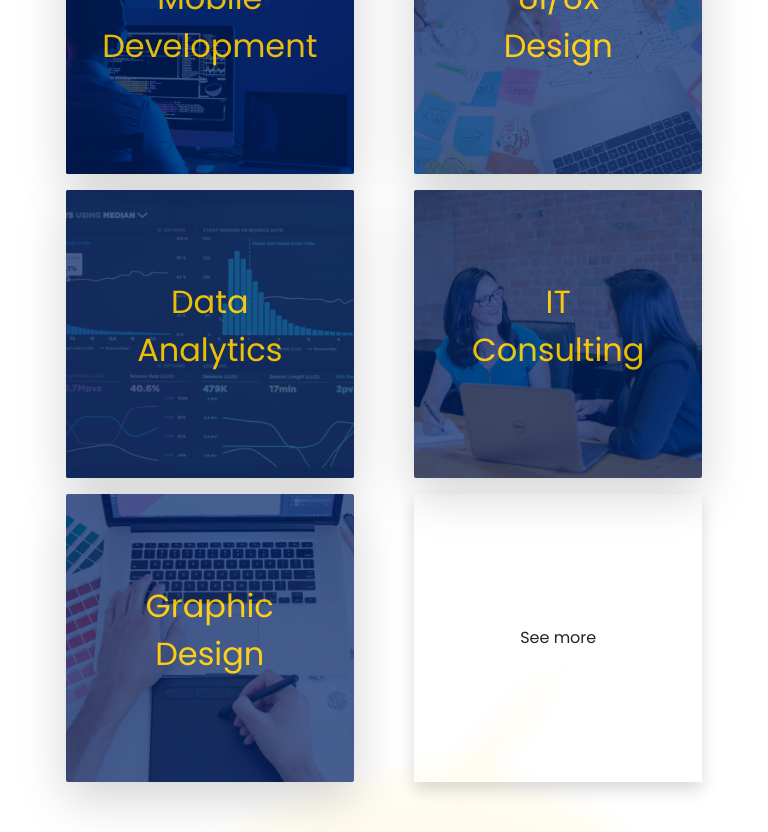
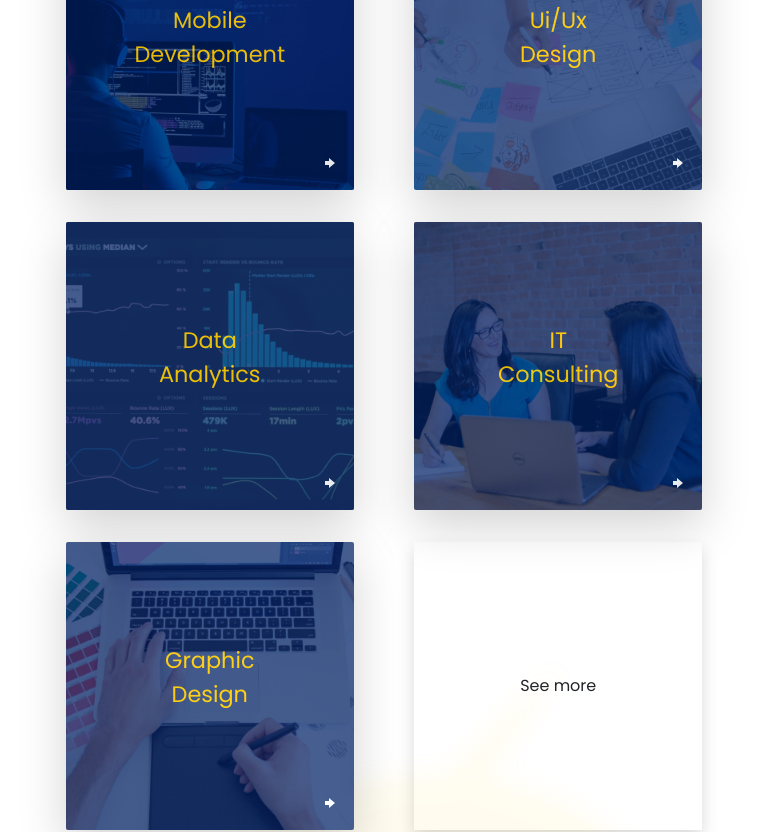
Before and after one commit to Tulipreactjsmain/stardelite, a Next.js app: page / in a window 768 px wide. Shown: the part 2080-2912 px from the top of the page. Built offline with nearby package versions, Linux system fonts and the light colour scheme.

Commit message:
fix Services box responsive state

```diff
--- a/components/Services.jsx
+++ b/components/Services.jsx
@@ -1,8 +1,10 @@
-import React, { useState } from "react";
+import React, { useState, useEffect } from "react";
 import { Image, Row, Col } from "react-bootstrap";
+import { GoArrowRight } from "react-icons/go";
 
 export default function Services() {
   const [isMouseIn, setIsMouseIn] = useState(null);
+  const [viewWidth, setViewWidth] = useState(0);
 
   const services = [
     {
@@ -57,7 +59,16 @@ export default function Services() {
       </React.Fragment>
     ));
 
-  console.log(isMouseIn);
+  useEffect(() => {
+    const vw = Math.max(
+      document.documentElement.clientWidth || 0,
+      window.innerWidth || 0
+    );
+    setViewWidth(vw);
+  }, []);
+
+  console.log(viewWidth);
+
   return (
     <div
       className="services d-flex justify-content-between flex-column"
@@ -79,10 +90,10 @@ export default function Services() {
           <>
             <Col
               md={4}
-              className="cursor-pointer position-relative shadow-lg overflow-hidden p-0 m-0"
+              className="cursor-pointer service-box position-relative shadow-lg overflow-hidden p-0 mb-3"
               style={{
-                height: "18rem",
-                width: "18rem",
+                height: "auto",
+                width: "33.3%",
                 maxWidth: "18rem",
                 cursor: "pointer",
                 borderRadius: "2px",
@@ -104,31 +115,44 @@ export default function Services() {
                   opacity: 0.9,
                   transition: "background-color 0.3s ease-in-out",
                 }}
-                onMouseOver={(e) => {
-                  setIsMouseIn(index);
+                onMouseOver={() => {
+                  viewWidth > 992 && setIsMouseIn(index);
                 }}
-                onMouseOut={(e) => {
-                  setIsMouseIn(null);
+                onMouseOut={() => {
+                  viewWidth > 992 && setIsMouseIn(null);
                 }}
               >
                 {isMouseIn === index ? (
                   <div className="w-100 text-dark-custom h-100 d-flex flex-column p-4 ">
                     <div className="d-flex flex-column ">
-                      <p className="text-center" style={{ fontSize: "1.8rem" }}>
+                      <p className="text-center service-title" style={{ fontSize: "1.8rem" }}>
                         {getTitleWithBreaks(service.title)}
                       </p>
-                      <p style={{ lineHeight: "28px", fontWeight:"300"  }} className="">{service.summary}</p>
+                      <p
+                        style={{ lineHeight: "28px", fontWeight: "300" }}
+                        className=""
+                      >
+                        {service.summary}
+                      </p>
                     </div>
-                    <div className="text-end" style={{fontSize:"0.6rem"}}><p>See more</p></div>
+                    <div className="text-end" style={{ fontSize: "0.7rem" }}>
+                      <span className="me-2">See more</span>
+                      <span>
+                        <GoArrowRight />
+                      </span>
+                    </div>
                   </div>
                 ) : (
-                  <div className="w-100 h-100 d-flex align-items-center justify-content-center">
+                  <div className="w-100 h-100 d-flex align-items-center justify-content-center position-relative">
                     <p
-                      className="text-center"
-                      style={{ fontSize: "2rem", color: "#FFCC00" }}
+                      className="text-center service-title"
+                      style={{ fontSize: "1.6rem", color: "#FFCC00" }}
                     >
                       {getTitleWithBreaks(service.title)}
                     </p>
+                    <div className="position-absolute bottom-0 end-0 text-white p-3">
+                      <GoArrowRight />
+                    </div>
                   </div>
                 )}
               </div>
@@ -136,8 +160,8 @@ export default function Services() {
           </>
         ))}
         <div
-          className="p-0 m-0"
-          style={{ height: "18rem", width: "18rem", maxWidth: "18rem" }}
+          className="p-0 mb-3 service-box"
+          style={{ width: "33.3%", maxWidth: "18rem" }}
         >
           <div className="w-100 h-100 text-center d-flex align-items-center justify-content-center shadow">
             <span>See more</span>
--- a/sass/styles.scss
+++ b/sass/styles.scss
@@ -1,4 +1,4 @@
-@import url('https://fonts.googleapis.com/css2?family=Poppins:ital,wght@0,100;0,200;0,300;0,400;0,500;0,600;0,700;0,800;0,900;1,100;1,200;1,300;1,400;1,500;1,600;1,700;1,800;1,900&display=swap');
+@import url("https://fonts.googleapis.com/css2?family=Poppins:ital,wght@0,100;0,200;0,300;0,400;0,500;0,600;0,700;0,800;0,900;1,100;1,200;1,300;1,400;1,500;1,600;1,700;1,800;1,900&display=swap");
 // @import url("https://fonts.googleapis.com/css2?family=Open+Sans:wght@400;600&display=swap");
 :root {
   --yello-gradient: linear-gradient(
@@ -224,6 +224,77 @@ h1 {
   --_animation-direction: reverse;
 }
 
+@media (max-width: 768px) {
+  .logo {
+    width: 100%;
+    max-width: 130px;
+    height: auto;
+  }
+
+  h5 {
+    font-size: 2rem !important;
+    word-break: break-word;
+    word-break: break-all;
+  }
+
+  .technology-icons svg {
+    max-width: 6.125rem !important;
+  }
+
+  .layout-padding {
+    padding-right: 10px !important;
+    padding-left: 10px !important;
+  }
+
+  .heroH1 {
+    top: 50%;
+    left: 0 !important;
+    transform: translate(0, -50%) !important;
+    flex-wrap: wrap;
+
+    h1 {
+      font-size: 3rem !important;
+    }
+    p {
+      font-size: 0.7rem !important;
+      max-width: 80%;
+    }
+  }
+
+  .media-icons {
+    position: static;
+  }
+
+  .service-box {
+    width: 70% !important;
+  }
+
+  .service-title {
+    font-size: 1.3rem !important;
+  }
+}
+
+@media (min-width: 768px) {
+  .layout-padding {
+    padding-right: 2.7777777777777777vw !important;
+    padding-left: 2.7777777777777777vw !important;
+  }
+  .service-title {
+    font-size: 1.4rem !important;
+  }
+}
+
+@media (min-width: 992px) {
+  .layout-padding {
+    padding-right: 8vw !important;
+    padding-left: 8vw !important;
+  }
+
+  .service-title {
+    font-size: 1.6rem !important;
+  }
+}
+
 @keyframes scroll {
   to {
     -webkit-transform: translate(-50%);
@@ -280,69 +351,3 @@ h1 {
     opacity: 1;
   }
 }
-
-@media (max-width: 768px) {
-  .logo {
-    width: 100%;
-    max-width: 130px;
-    height: auto;
-  }
-
-  h5 {
-    font-size: 2rem !important;
-    word-break: break-word;
-    word-break: break-all;
-  }
-
-  .technology-icons svg {
-    max-width: 6.125rem !important;
-  }
-
-  .layout-padding {
-    padding-right: 10px !important;
-    padding-left: 10px !important;
-  }
-
-  .heroH1 {
-    top: 50%;
-    left: 0 !important;
-    transform: translate(0, -50%) !important;
-    flex-wrap: wrap;
-
-    h1 {
-      font-size: 3rem !important;
-    }
-    p {
-      font-size: 0.7rem !important;
-      max-width: 80%;
-    }
-  }
-
-  .media-icons {
-    position: static;
-  }
-}
-
-@media (min-width: 768px) {
-  .layout-padding {
-    padding-right: 2.7777777777777777vw !important;
-    padding-left: 2.7777777777777777vw !important;
-  }
-  // .technology-icons svg {
-  //   max-width: 7.125rem !important;
-  // }
-}
-
-@media (min-width: 992px) {
-  .layout-padding {
-    padding-right: 8vw !important;
-    padding-left: 8vw !important;
-  }
-}
-
-// @media (max-width: 992px) {
-//   .layout-padding {
-//     padding-right: 144px !important;
-//     padding-left: 144px !important;
-//   }
-// }
```
